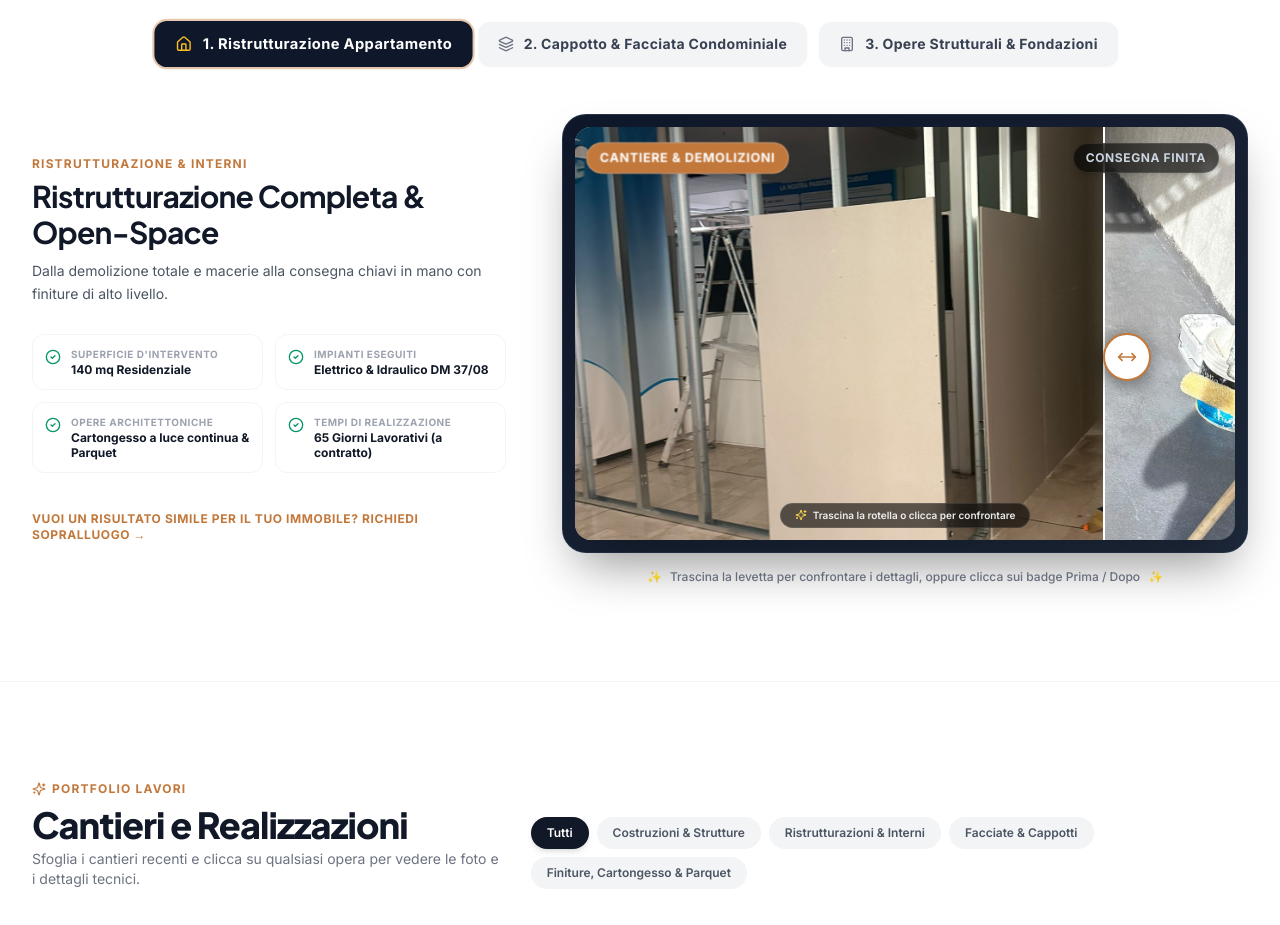
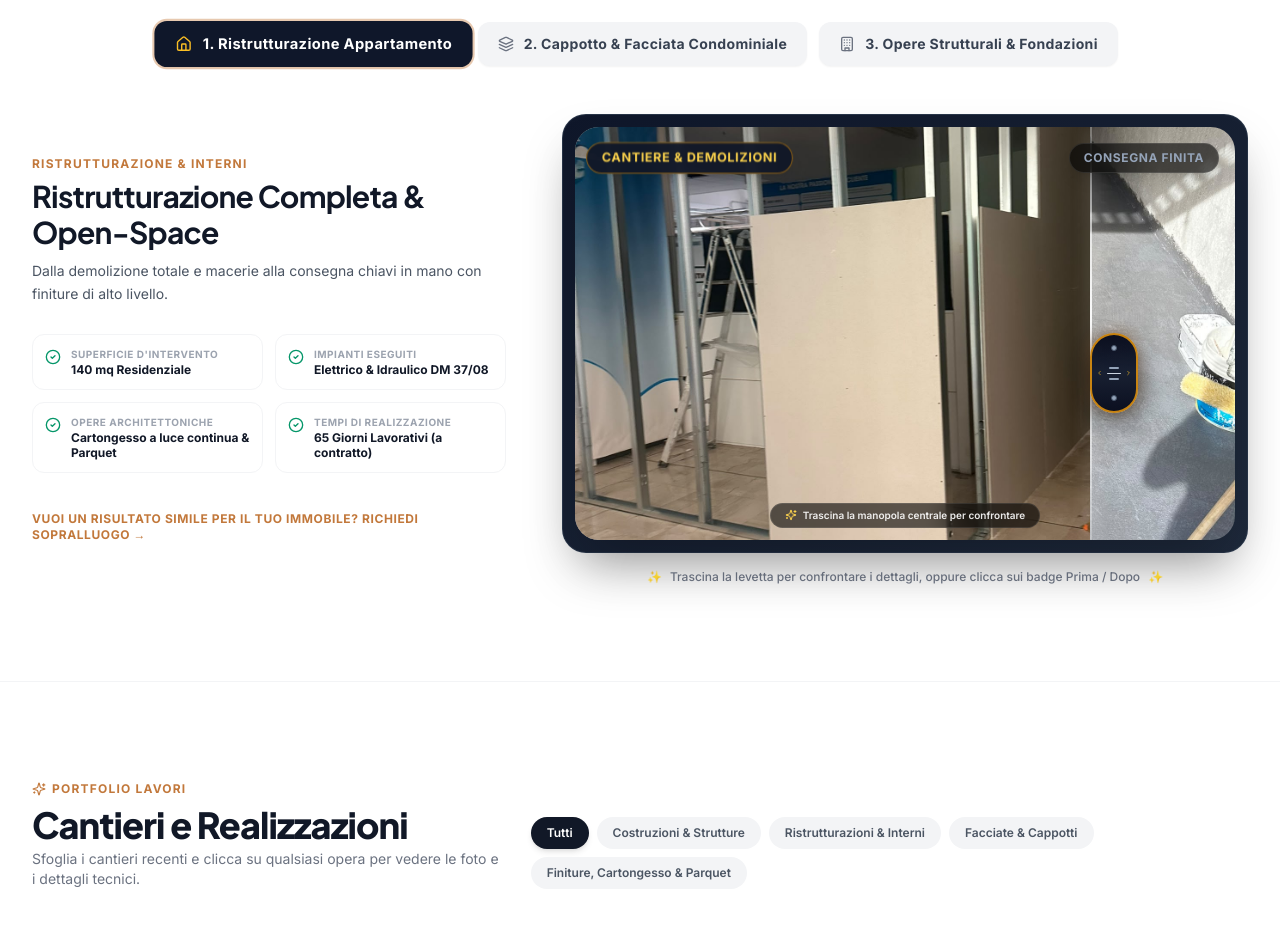
Before and after one commit to francescoseminara2000-wq/sito-impresa-edile, a React (Vite) app in the folder frontend/: page / in a window 1280 px wide. Shown: the part 3400-4325 px from the top of the page. Built offline with nearby package versions, Linux system fonts and the light colour scheme; no server answers.

Commit message:
style(slider): ridisegnato il picker in una capsula di precisione architettonica con grip zigrinato e frecce ambra

```diff
--- a/frontend/src/components/ui/BeforeAfterSlider.tsx
+++ b/frontend/src/components/ui/BeforeAfterSlider.tsx
@@ -1,6 +1,6 @@
 import React, { useState, useRef, useEffect, useCallback } from 'react';
 import { motion, useScroll, useSpring, useMotionValue } from 'framer-motion';
-import { MoveHorizontal, Sparkles } from 'lucide-react';
+import { ChevronLeft, ChevronRight, Sparkles } from 'lucide-react';
 
 interface BeforeAfterSliderProps {
   beforeImage: string;
@@ -22,11 +22,11 @@ export const BeforeAfterSlider: React.FC<BeforeAfterSliderProps> = ({
   // Posizione percentuale del divisore (da 0 a 100)
   const positionValue = useMotionValue(50);
 
-  // Molla elastica ultra-reattiva a bassissima latenza per il movimento
+  // Molla elastica ultra-reattiva per seguire il movimento con precisione assoluta
   const smoothPosition = useSpring(positionValue, {
-    damping: 28,
-    stiffness: 400,
-    mass: 0.3,
+    damping: 30,
+    stiffness: 420,
+    mass: 0.25,
   });
 
   const [displayPosition, setDisplayPosition] = useState(50);
@@ -39,7 +39,6 @@ export const BeforeAfterSlider: React.FC<BeforeAfterSliderProps> = ({
     offset: ['start 75%', 'end 25%'],
   });
 
-  // Aggiorna lo stato visivo della maschera quando cambia il motion value
   useEffect(() => {
     const unsubscribe = smoothPosition.on('change', (latest) => {
       setDisplayPosition(latest);
@@ -47,16 +46,14 @@ export const BeforeAfterSlider: React.FC<BeforeAfterSliderProps> = ({
     return () => unsubscribe();
   }, [smoothPosition]);
 
-  // Animazione automatica all'arrivo al centro dello schermo (solo se l'utente non ha ancora interagito manualmente)
+  // Animazione di dimostrazione allo scroll finché l'utente non interagisce manualmente
   useEffect(() => {
     const unsubscribeScroll = scrollYProgress.on('change', (progress) => {
       if (!hasUserDragged.current && !isDragging) {
         if (progress >= 0.5) {
-          // Quando arriva al centro, scivola fluidamente rivelando il lavoro completato
-          positionValue.set(20);
+          positionValue.set(22);
         } else if (progress < 0.3) {
-          // Quando torna sopra, ritorna verso lo stato prima
-          positionValue.set(80);
+          positionValue.set(78);
         }
       }
     });
@@ -64,7 +61,6 @@ export const BeforeAfterSlider: React.FC<BeforeAfterSliderProps> = ({
     return () => unsubscribeScroll();
   }, [scrollYProgress, positionValue, isDragging]);
 
-  // Calcolo della percentuale rispetto alla larghezza del contenitore
   const updatePositionFromClientX = useCallback(
     (clientX: number) => {
       if (!containerRef.current) return;
@@ -76,7 +72,7 @@ export const BeforeAfterSlider: React.FC<BeforeAfterSliderProps> = ({
     [positionValue]
   );
 
-  // Gestione avanzata del Drag con Pointer Events globali (non perde mai la presa anche uscendo dai bordi)
+  // Dragging universale ad altissima precisione con Pointer Capture
   const handlePointerDown = (e: React.PointerEvent) => {
     hasUserDragged.current = true;
     setIsDragging(true);
@@ -104,7 +100,6 @@ export const BeforeAfterSlider: React.FC<BeforeAfterSliderProps> = ({
     }
   };
 
-  // Preset rapidi con transizione fluida
   const setPreset = (target: number) => {
     hasUserDragged.current = true;
     positionValue.set(target);
@@ -117,7 +112,7 @@ export const BeforeAfterSlider: React.FC<BeforeAfterSliderProps> = ({
       onPointerMove={handlePointerMove}
       onPointerUp={handlePointerUp}
       onPointerCancel={handlePointerUp}
-      className={`relative select-none overflow-hidden rounded-2xl shadow-2xl aspect-[16/10] bg-brand-dark cursor-ew-resize touch-none group ${className}`}
+      className={`relative select-none overflow-hidden rounded-3xl shadow-2xl aspect-[16/10] bg-brand-dark cursor-ew-resize touch-none group ${className}`}
     >
       {/* 1. Immagine DOPO (Realizzazione Finale a pieno sfondo) */}
       <img
@@ -126,7 +121,7 @@ export const BeforeAfterSlider: React.FC<BeforeAfterSliderProps> = ({
         className="absolute inset-0 w-full h-full object-cover pointer-events-none"
       />
 
-      {/* 2. Immagine PRIMA (Ritaglio mascherato fluido e preciso al pixel) */}
+      {/* 2. Immagine PRIMA (Ritaglio mascherato fluido e preciso) */}
       <div
         className="absolute inset-0 overflow-hidden pointer-events-none"
         style={{ width: `${displayPosition}%` }}
@@ -142,27 +137,53 @@ export const BeforeAfterSlider: React.FC<BeforeAfterSliderProps> = ({
         />
       </div>
 
-      {/* 3. Linea divisoria con Lama di Luce e Cursore Ergonomico di Trascinamento */}
+      {/* 3. Lama di Luce Divisoria & Nuovo Picker di Trascinamento di Pregio */}
       <div
-        className="absolute top-0 bottom-0 w-[2px] bg-white pointer-events-none shadow-[0_0_15px_rgba(255,255,255,0.9)]"
+        className="absolute top-0 bottom-0 w-[2px] bg-gradient-to-b from-white/30 via-white to-white/30 pointer-events-none shadow-[0_0_16px_rgba(255,255,255,0.9)]"
         style={{ left: `${displayPosition}%` }}
       >
-        {/* Manopola di trascinamento tattile 3D */}
+        {/* Nuovo Barilotto / Capsula di Precisione Architettonica da Cantiere */}
         <motion.div
           animate={{
-            scale: isDragging ? 1.25 : 1,
+            scale: isDragging ? 1.15 : 1,
             boxShadow: isDragging
-              ? '0 0 30px rgba(194, 120, 59, 0.9), 0 0 10px rgba(255, 255, 255, 0.8)'
-              : '0 4px 20px rgba(0, 0, 0, 0.5)',
+              ? '0 0 35px rgba(194, 120, 59, 0.95), 0 0 15px rgba(255, 255, 255, 0.9)'
+              : '0 8px 30px rgba(0, 0, 0, 0.7), 0 0 15px rgba(194, 120, 59, 0.4)',
           }}
           transition={{ type: 'spring', stiffness: 450, damping: 25 }}
-          className={`absolute top-1/2 -translate-y-1/2 -translate-x-1/2 w-12 h-12 rounded-full flex items-center justify-center transition-colors ${
+          className={`absolute top-1/2 -translate-y-1/2 -translate-x-1/2 w-11 sm:w-12 h-20 sm:h-22 rounded-full flex flex-col items-center justify-between py-2.5 transition-all duration-200 backdrop-blur-xl border-2 ${
             isDragging
-              ? 'bg-brand-terracotta text-white border-2 border-white'
-              : 'bg-white text-brand-dark border-2 border-brand-terracotta group-hover:scale-108'
+              ? 'bg-gradient-to-b from-slate-900 via-brand-dark to-slate-900 border-amber-400'
+              : 'bg-gradient-to-b from-slate-950/95 via-slate-900/95 to-slate-950/95 border-amber-500/80 group-hover:border-amber-400 group-hover:scale-105'
           }`}
         >
-          <MoveHorizontal className={`w-5 h-5 ${isDragging ? 'text-white' : 'text-brand-terracotta'}`} />
+          {/* Micro-vite superiore di calibrazione */}
+          <div className="w-1.5 h-1.5 rounded-full bg-slate-400 border border-slate-600 shadow-xs" />
+
+          {/* Cuore del Picker: Frecce Direzionali e Costine di Grip Tattile */}
+          <div className="flex items-center justify-center gap-0.5 w-full px-1">
+            <ChevronLeft
+              className={`w-4 h-4 transition-all ${
+                isDragging ? 'text-white -translate-x-0.5' : 'text-amber-400 group-hover:-translate-x-0.5'
+              }`}
+            />
+
+            {/* Scanalature zigrinate di grip (3 costine orizzontali) */}
+            <div className="flex flex-col gap-1 items-center justify-center px-0.5">
+              <span className={`w-2.5 h-[1.5px] rounded-full transition-colors ${isDragging ? 'bg-amber-300' : 'bg-slate-400'}`} />
+              <span className={`w-3.5 h-[1.5px] rounded-full transition-colors ${isDragging ? 'bg-amber-300' : 'bg-slate-300'}`} />
+              <span className={`w-2.5 h-[1.5px] rounded-full transition-colors ${isDragging ? 'bg-amber-300' : 'bg-slate-400'}`} />
+            </div>
+
+            <ChevronRight
+              className={`w-4 h-4 transition-all ${
+                isDragging ? 'text-white translate-x-0.5' : 'text-amber-400 group-hover:translate-x-0.5'
+              }`}
+            />
+          </div>
+
+          {/* Micro-vite inferiore */}
+          <div className="w-1.5 h-1.5 rounded-full bg-slate-400 border border-slate-600 shadow-xs" />
         </motion.div>
       </div>
 
@@ -174,10 +195,10 @@ export const BeforeAfterSlider: React.FC<BeforeAfterSliderProps> = ({
             e.stopPropagation();
             setPreset(100);
           }}
-          className={`pointer-events-auto cursor-pointer transition-all duration-200 px-3 py-1.5 rounded-full text-xs font-bold uppercase tracking-wider backdrop-blur-md shadow-md border ${
+          className={`pointer-events-auto cursor-pointer transition-all duration-200 px-3.5 py-1.5 rounded-full text-xs font-bold uppercase tracking-wider backdrop-blur-md shadow-lg border ${
             displayPosition > 50
-              ? 'bg-brand-terracotta text-white border-white/30 scale-105'
-              : 'bg-black/60 text-slate-300 border-white/10 hover:bg-black/80'
+              ? 'bg-brand-dark/95 text-amber-300 border-amber-500/50 shadow-[0_0_15px_rgba(194,120,59,0.4)] scale-105'
+              : 'bg-black/60 text-slate-400 border-white/10 hover:bg-black/80 hover:text-white'
           }`}
         >
           <span>{beforeLabel}</span>
@@ -189,27 +210,27 @@ export const BeforeAfterSlider: React.FC<BeforeAfterSliderProps> = ({
             e.stopPropagation();
             setPreset(0);
           }}
-          className={`pointer-events-auto cursor-pointer transition-all duration-200 px-3 py-1.5 rounded-full text-xs font-bold uppercase tracking-wider backdrop-blur-md shadow-md border ${
+          className={`pointer-events-auto cursor-pointer transition-all duration-200 px-3.5 py-1.5 rounded-full text-xs font-bold uppercase tracking-wider backdrop-blur-md shadow-lg border ${
             displayPosition <= 50
-              ? 'bg-emerald-600 text-white border-emerald-400/50 shadow-[0_0_15px_rgba(16,185,129,0.5)] scale-105'
-              : 'bg-black/60 text-slate-300 border-white/10 hover:bg-black/80'
+              ? 'bg-emerald-950/95 text-emerald-300 border-emerald-500/60 shadow-[0_0_15px_rgba(16,185,129,0.5)] scale-105'
+              : 'bg-black/60 text-slate-400 border-white/10 hover:bg-black/80 hover:text-white'
           }`}
         >
           <span>{afterLabel}</span>
         </div>
       </div>
 
-      {/* 5. Guida Tattile in Basso */}
+      {/* 5. Micro-guida Tattile in Basso */}
       <div className="absolute bottom-3 inset-x-0 flex justify-center pointer-events-none">
         <span
           className={`inline-flex items-center gap-1.5 px-3.5 py-1 rounded-full backdrop-blur-md text-[10px] font-semibold transition-all duration-300 border ${
             isDragging
-              ? 'bg-brand-terracotta text-white border-white/40 shadow-lg scale-105'
+              ? 'bg-brand-terracotta text-white border-amber-300/50 shadow-lg scale-105'
               : 'bg-black/60 text-white/90 border-white/10'
           }`}
         >
           <Sparkles className="w-3 h-3 text-amber-300" />
-          <span>{isDragging ? 'Rilascia per fissare la quota' : 'Trascina la rotella o clicca per confrontare'}</span>
+          <span>{isDragging ? 'Rilascia per fissare la posizione' : 'Trascina la manopola centrale per confrontare'}</span>
         </span>
       </div>
     </div>
```
